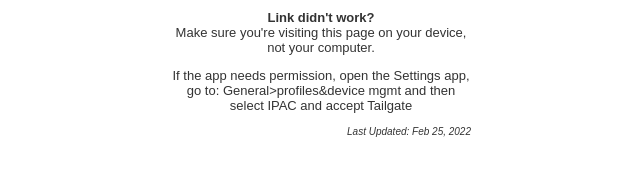
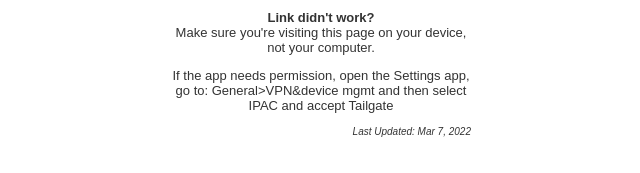
Before and after one commit to IPACPOWER/ipacpower.github.io, a plain HTML site: page index.html in a window 1280 px wide. Shown: the part 183-356 px from the top of the page, 319-959 px from the left. Drawn offline with Linux system fonts and the light colour scheme.

Commit message:
Update index.html

```diff
--- a/index.html
+++ b/index.html
@@ -28,9 +28,9 @@ p {font-size:13px;}
 <p><strong>Link didn't work?</strong><br />
 Make sure you're visiting this page on your device, not your computer.</p>
 
-<p>If the app needs permission, open the Settings app, go to: General>profiles&device mgmt and then select IPAC and accept Tailgate </p>
+<p>If the app needs permission, open the Settings app, go to: General>VPN&device mgmt and then select IPAC and accept Tailgate </p>
 
-<p class="last_updated">Last Updated: Feb 25, 2022</p>
+<p class="last_updated">Last Updated: Mar 7, 2022</p>
 
 </div>
 
```
